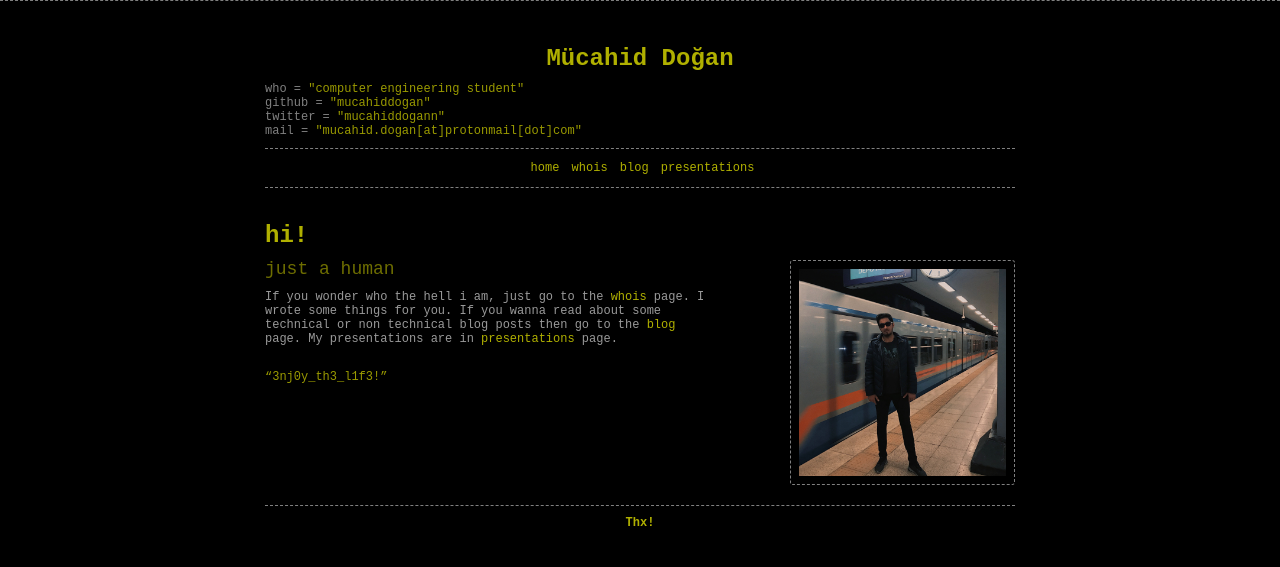
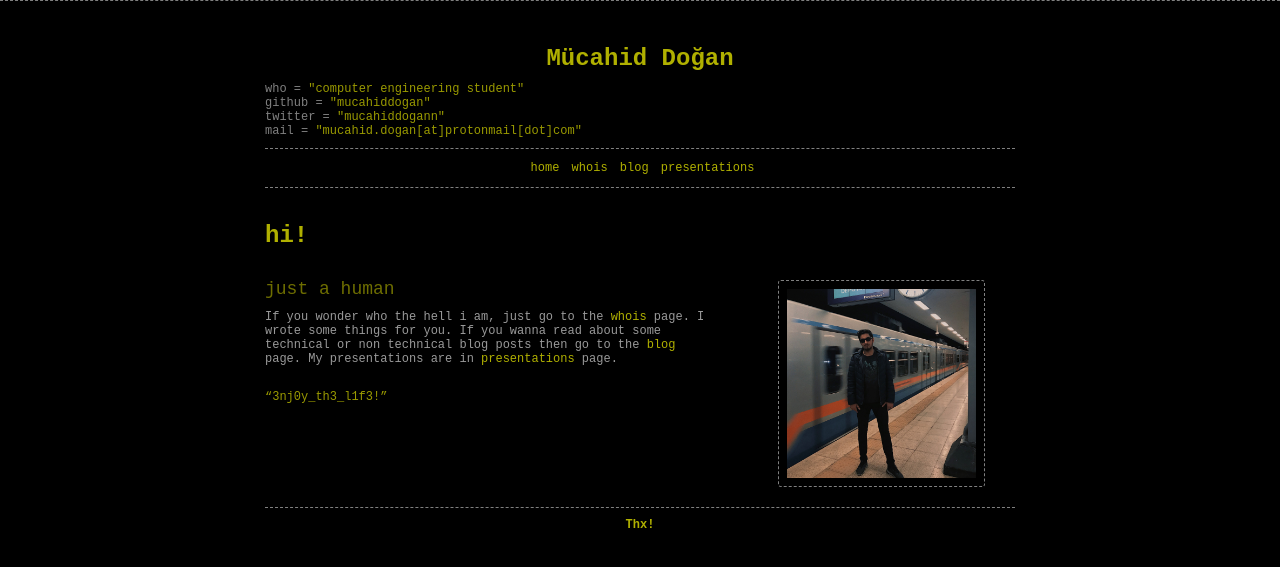
Before and after one commit to mucahiddogan/mucahiddogan.github.io, a Jekyll site: the page built from index.md, in a window 1280 px wide. Shown: the top 567 px of the page. Built offline with Jekyll 4.4.1, drawn with Linux system fonts in a browser that asks for light colours.

Commit message:
birazcık margin

```diff
--- a/index.md
+++ b/index.md
@@ -2,7 +2,7 @@
 layout: content
 title: "hi!"
 ---
-<p><img src="/images/main.jpg" alt="Me with a box head" style="width: 30%; float: right"></p>
+<p style="margin: 30px;"><img src="/images/main.jpg" alt="Me with a box head" style="width: 30%; float: right"></p>
 #### just a human
 If you wonder who the hell i am, just go to the <a href="{{site.baseurl}}whois/">whois</a> page. I wrote some things for you. If you wanna read about some technical or non technical blog posts then go to the <a href="{{site.baseurl}}blog/">blog</a> page. My presentations are in <a href="{{site.baseurl}}pres">presentations</a> page.
 
```
Also changed, not shown: blog.md (+1 -0 lines), pres.md (+1 -1 lines), whois.md (+0 -1 lines).
